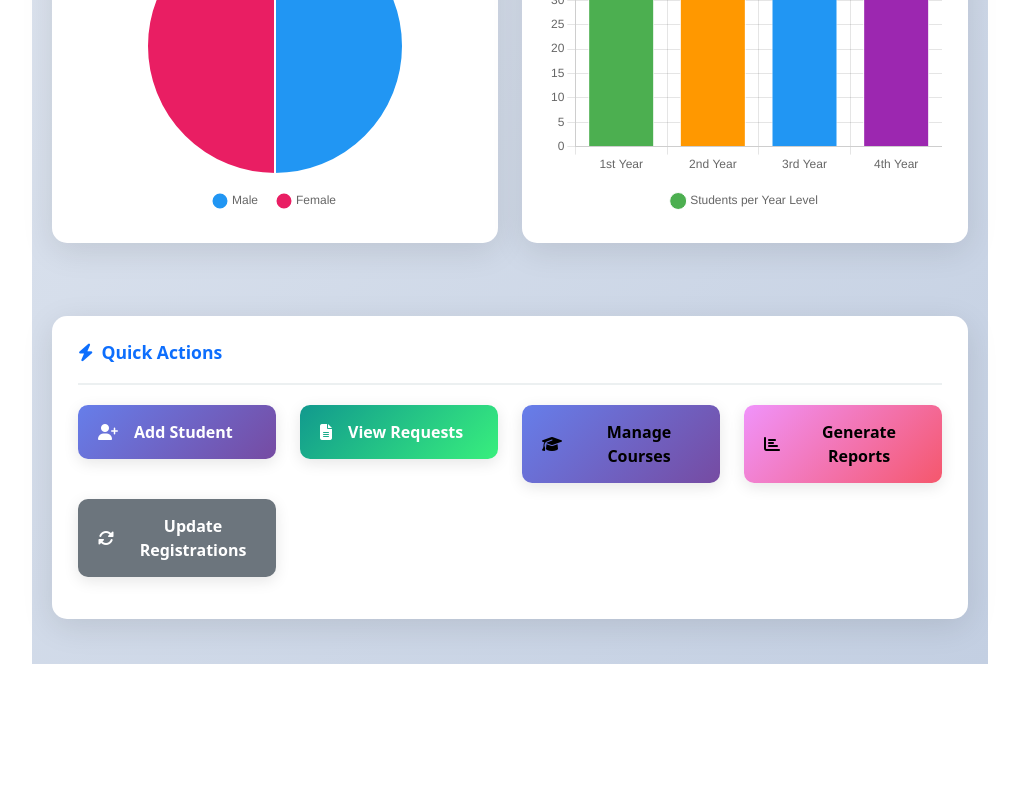
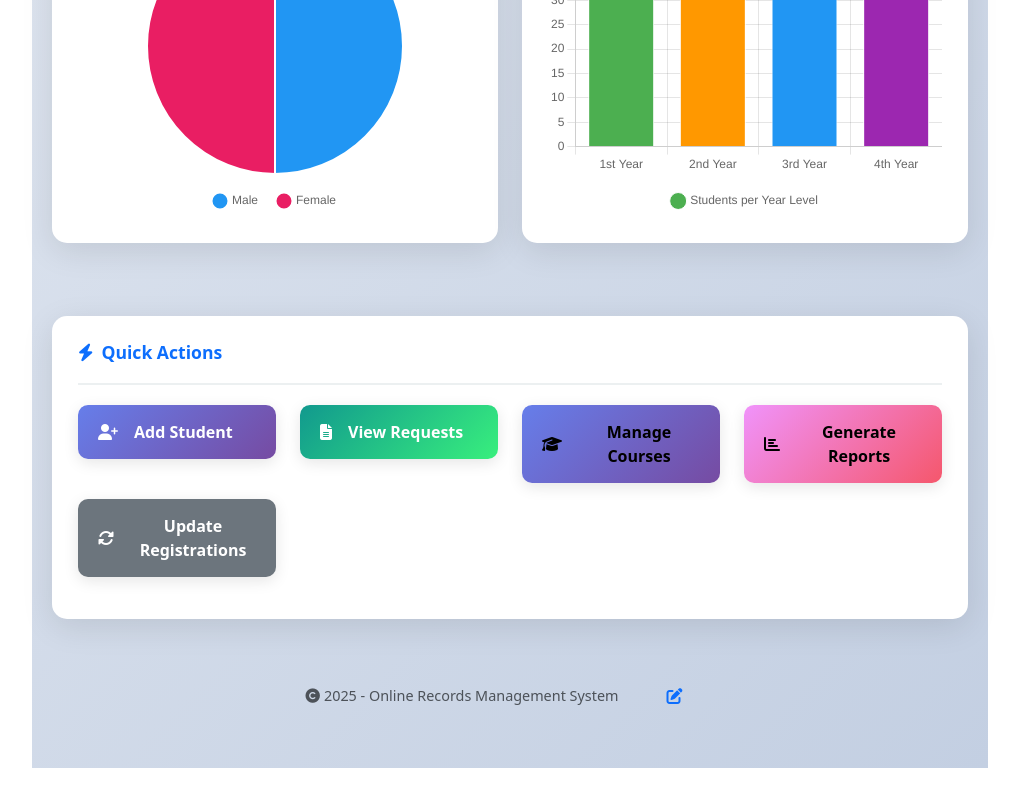
Before and after one commit to yurshtinkai/REGISTRAR-RMS-FRONTEND, a React (Create React App) app: page /admin/dashboard in a window 1280 px wide. Shown: the part 1880-2680 px from the top of the page, without its empty margins (260-1279 px from the left). Before the commit the page ends 2576 px from the top, so only its background shows below. Built offline with nearby package versions, Linux system fonts and the light colour scheme; no server answers; sample sign-in values are in the browser's storage.

Commit message:
Added Footer year Midterm

```diff
--- a/src/App.css
+++ b/src/App.css
@@ -18,7 +18,6 @@ footer {
   padding: 1rem;
   text-align: center;
   font-size: 0.9rem;
-  box-shadow: 0 -2px 6px rgba(0, 0, 0, 0.1); /* Optional shadow */
 }s
 
 .card {
--- a/src/App.js
+++ b/src/App.js
@@ -5,6 +5,7 @@ import './App.css';
 import '@fortawesome/fontawesome-free/css/all.min.css';
 import { API_BASE_URL, getSessionToken } from './utils/api';
 import { getStudentProfileImage } from './utils/cleanupProfileImages';
+import { FooterProvider } from './contexts/FooterContext';
 
 // Import components
 import Login from './components/auth/Login';
@@ -40,6 +41,7 @@ import DocumentApprovalModal from './components/admin/DocumentApprovalModal';
 import RequestFromRegistrarView from './components/admin/RequestFromRegistrarView';
 import { createDummyRegistrations } from './data/dummyData';
 import { getUserRole } from './utils/api';
+
 
 const AdminLayout = ({ onProfileClick, setStudentToEnroll }) => (
   <div className="admin-layout">
@@ -182,7 +184,6 @@ function App() {
     }
   };
 
-
   const handleLogout = () => {
       localStorage.removeItem('sessionToken');
       localStorage.removeItem('userRole');
@@ -257,7 +258,8 @@ function App() {
   };
 
   return (
-    <div id="app-wrapper">
+    <FooterProvider>
+      <div id="app-wrapper">
       {/* Student Navbar */}
       {userRole === 'student' && (
         <nav className="navbar navbar-expand-lg navbar-dark fixed-top navbar-custom-gradient shadow-sm" style={{ minHeight: '60px', zIndex: 1040 }}>
@@ -282,6 +284,7 @@ function App() {
                   onClick={() => navigate('/student/my-request')}
                 >My Request</button>
               </li>
+
             </ul>
             <div className="ms-auto d-flex align-items-center">
 
@@ -368,6 +371,7 @@ function App() {
                      <Route path="/student/home" element={<ProtectedRoute><StudentHomePage /></ProtectedRoute>} />
            <Route path="/student/request" element={<ProtectedRoute><StudentRequestForm /></ProtectedRoute>} />
            <Route path="/student/my-request" element={<ProtectedRoute><StudentRequestTable /></ProtectedRoute>} />
+
            <Route path="/student/profile" element={<ProtectedRoute><StudentProfile /></ProtectedRoute>} />
                       <Route path="/student/enrollment-status" element={<ProtectedRoute><EnrollmentStatusView /></ProtectedRoute>} />
                       <Route path="/student/subject-schedule" element={<ProtectedRoute><SubjectScheduleView /></ProtectedRoute>} />
@@ -419,7 +423,8 @@ function App() {
       </div>
       {modalImage && <ImageViewModal imageUrl={modalImage} onClose={() => setModalImage(null)} />}
       {documentModalData && <DocumentViewModal modalData={documentModalData} onClose={closeDocumentModal} />}
-    </div>
+      </div>
+    </FooterProvider>
   );
 }
 
--- a/src/components/admin/Dashboard.js
+++ b/src/components/admin/Dashboard.js
@@ -3,6 +3,7 @@ import { API_BASE_URL, getSessionToken } from '../../utils/api';
 import { Chart as ChartJS, ArcElement, Tooltip, Legend, CategoryScale, LinearScale, PointElement, LineElement, Title, BarElement } from 'chart.js';
 import { Pie, Line, Bar } from 'react-chartjs-2';
 import './Dashboard.css';
+import { useFooter } from '../../contexts/FooterContext';
 
 // Register Chart.js components
 ChartJS.register(ArcElement, Tooltip, Legend, CategoryScale, LinearScale, PointElement, LineElement, Title, BarElement);
@@ -23,6 +24,32 @@ function Dashboard() {
     const [loading, setLoading] = useState(true);
     const [error, setError] = useState('');
     const [showBsitDetails, setShowBsitDetails] = useState(false);
+    const [isEditingFooter, setIsEditingFooter] = useState(false);
+    const [editYear, setEditYear] = useState('2025');
+    const { footerYear, updateFooterYear } = useFooter();
+
+    // Function to handle footer editing
+    const handleEditFooter = () => {
+        setEditYear(footerYear); // Set current year for editing
+        setIsEditingFooter(true);
+    };
+
+    const handleSaveFooter = () => {
+        setIsEditingFooter(false);
+        // Update the footer year in the context
+        updateFooterYear(editYear);
+        console.log('Footer year updated to:', editYear);
+    };
+
+    const handleCancelEdit = () => {
+        setIsEditingFooter(false);
+        // Reset to current context value
+        setEditYear(footerYear);
+    };
+
+    const handleYearChange = (e) => {
+        setEditYear(e.target.value);
+    };
 
     // Function to update registration statuses
     const updateRegistrationStatuses = async () => {
@@ -38,17 +65,17 @@ function Dashboard() {
 
             if (response.ok) {
                 const data = await response.json();
-                console.log('✅ Registration statuses updated:', data);
+                console.log('Registration statuses updated:', data);
                 alert(`Successfully updated ${data.updatedCount} registrations to "Enrolled" status!`);
                 // Refresh the page to show updated data
                 window.location.reload();
             } else {
                 const errorData = await response.json();
-                console.error('❌ Failed to update registration statuses:', errorData);
+                console.error('Failed to update registration statuses:', errorData);
                 alert('Failed to update registration statuses. Please try again.');
             }
         } catch (err) {
-            console.error('❌ Error updating registration statuses:', err);
+            console.error('Error updating registration statuses:', err);
             alert('Error updating registration statuses. Please try again.');
         } finally {
             setLoading(false);
@@ -700,6 +727,59 @@ function Dashboard() {
                     </div>
                 </div>
             </div>
+
+            {/* Footer */}
+            <footer className="dashboard-footer">
+                <div className="text-center py-3">
+                    {!isEditingFooter ? (
+                        <div className="d-flex justify-content-center align-items-center">
+                            <p className="text-muted mb-0 me-3">
+                                <i className="fas fa-copyright me-1"></i>
+                                {footerYear} - Online Records Management System
+                            </p>
+                            <button
+                                className="btn btn-sm btn-outline-primary"
+                                onClick={handleEditFooter}
+                                title="Edit Footer"
+                            >
+                                <i className="fas fa-edit"></i>
+                            </button>
+                        </div>
+                    ) : (
+                        <div className="d-flex justify-content-center align-items-center">
+                            <div className="d-flex align-items-center">
+                                <i className="fas fa-copyright me-2 text-muted"></i>
+                                <input
+                                    type="number"
+                                    className="form-control form-control-sm me-2"
+                                    value={editYear}
+                                    onChange={handleYearChange}
+                                    style={{ width: '80px', textAlign: 'center' }}
+                                    min="2000"
+                                    max="2100"
+                                />
+                                <span className="text-muted me-2">- Online Records Management System</span>
+                            </div>
+                            <div className="ms-3">
+                                <button
+                                    className="btn btn-sm btn-success me-1"
+                                    onClick={handleSaveFooter}
+                                    title="Save"
+                                >
+                                    <i className="fas fa-check"></i>
+                                </button>
+                                <button
+                                    className="btn btn-sm btn-secondary"
+                                    onClick={handleCancelEdit}
+                                    title="Cancel"
+                                >
+                                    <i className="fas fa-times"></i>
+                                </button>
+                            </div>
+                        </div>
+                    )}
+                </div>
+            </footer>
         </div>
     );
 }
--- /dev/null
+++ b/src/contexts/FooterContext.js
@@ -0,0 +1,25 @@
+import React, { createContext, useContext, useState } from 'react';
+
+const FooterContext = createContext();
+
+export const useFooter = () => {
+    const context = useContext(FooterContext);
+    if (!context) {
+        throw new Error('useFooter must be used within a FooterProvider');
+    }
+    return context;
+};
+
+export const FooterProvider = ({ children }) => {
+    const [footerYear, setFooterYear] = useState('2025');
+
+    const updateFooterYear = (newYear) => {
+        setFooterYear(newYear);
+    };
+
+    return (
+        <FooterContext.Provider value={{ footerYear, updateFooterYear }}>
+            {children}
+        </FooterContext.Provider>
+    );
+};
```
